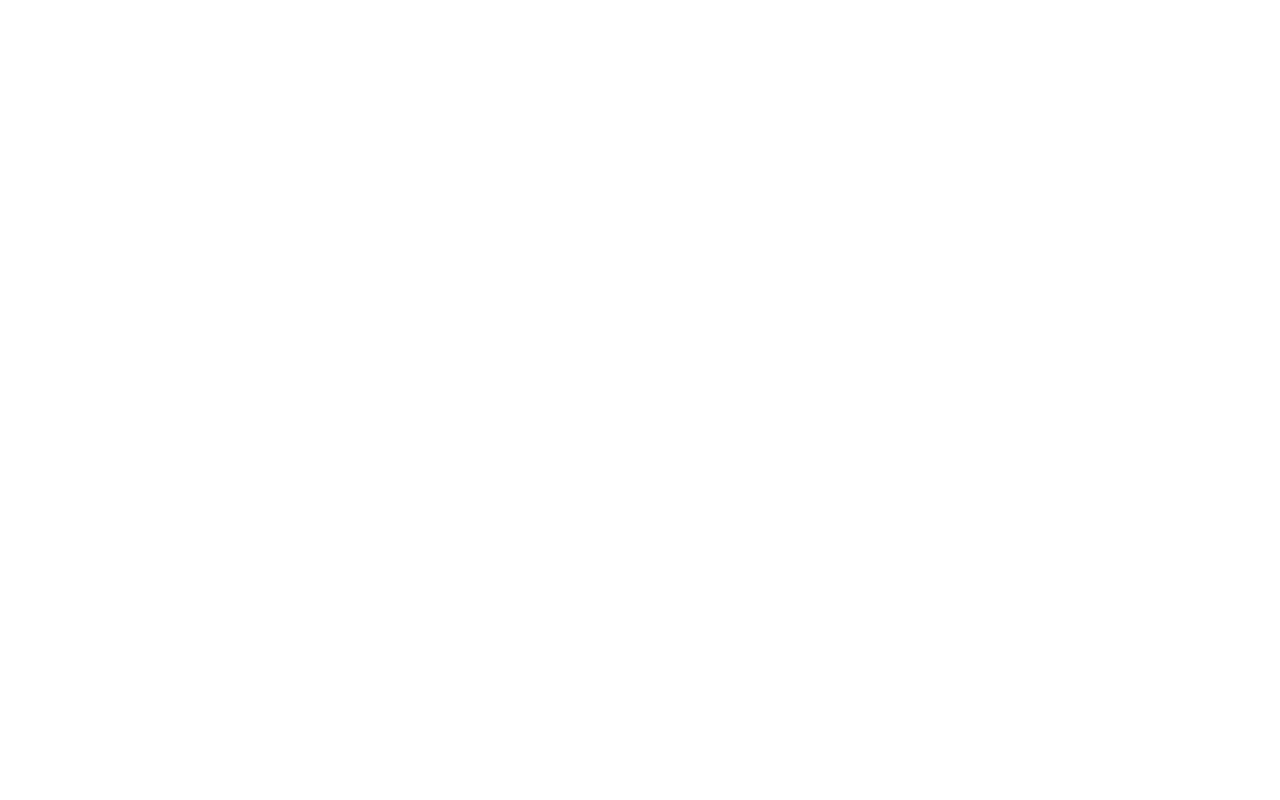
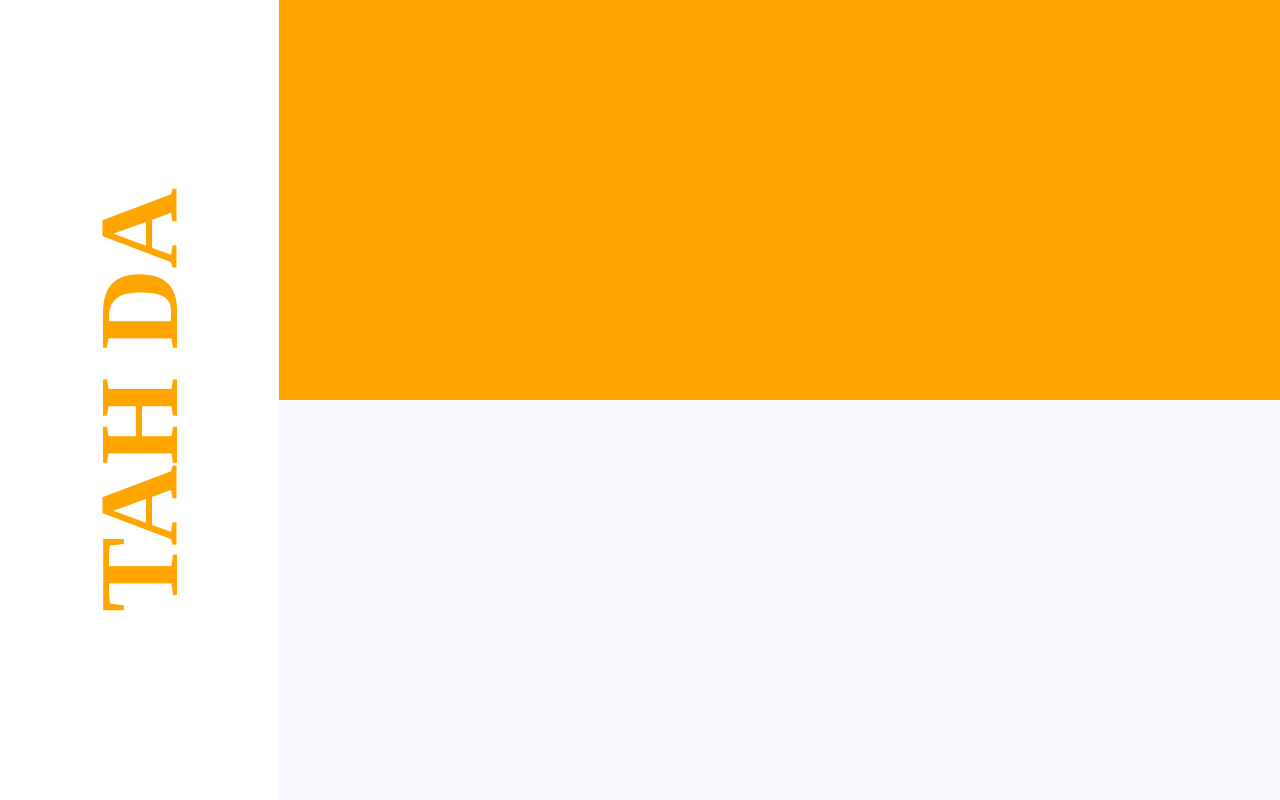
Before and after one commit to whatelise/TahDa, a plain HTML site: page index.html in a window 1280 px wide. Drawn offline with Linux system fonts and the light colour scheme.

Commit message:
first commit

```diff
--- a/index.html
+++ b/index.html
@@ -4,9 +4,17 @@
     <meta charset="UTF-8" />
     <meta name="viewport" content="width=device-width, initial-scale=1.0" />
     <title>Tah Da Bucket Hats</title>
-    <style ref="stylesheet" href="style.css"></style>
+    <link rel="stylesheet" href="style.css"></link>
   </head>
   <body>
+      <div id="nav">
+    <div id="header"><h1>TAH DA</h1></div></div>
+    <div id="body">
+<div class="background-top"></div>
+<div class="background-bottom"></div>
+
+
+    </div>
     <script src="bucket.js"></script>
   </body>
 </html>
--- a/style.css
+++ b/style.css
@@ -0,0 +1,35 @@
+html {
+  margin: 0;
+}
+body {
+  display: flex;
+  margin: 0;
+}
+/* #nav {
+  position: absolute;
+} */
+#header {
+  width: 100vh;
+  position: fixed;
+  background: #4c4c4c;
+  transform-origin: left top;
+  transform: rotate(-90deg) translateX(-100%);
+
+  background-color: white;
+}
+h1 {
+  text-align: center;
+  height: 100%;
+  font-size: 7em;
+  color: orange;
+}
+.background-top {
+  background-color: orange;
+  height: 50vh;
+  width: 100vw;
+}
+.background-bottom {
+  background-color: ghostwhite;
+  height: 50vh;
+  width: 100vw;
+}
```
